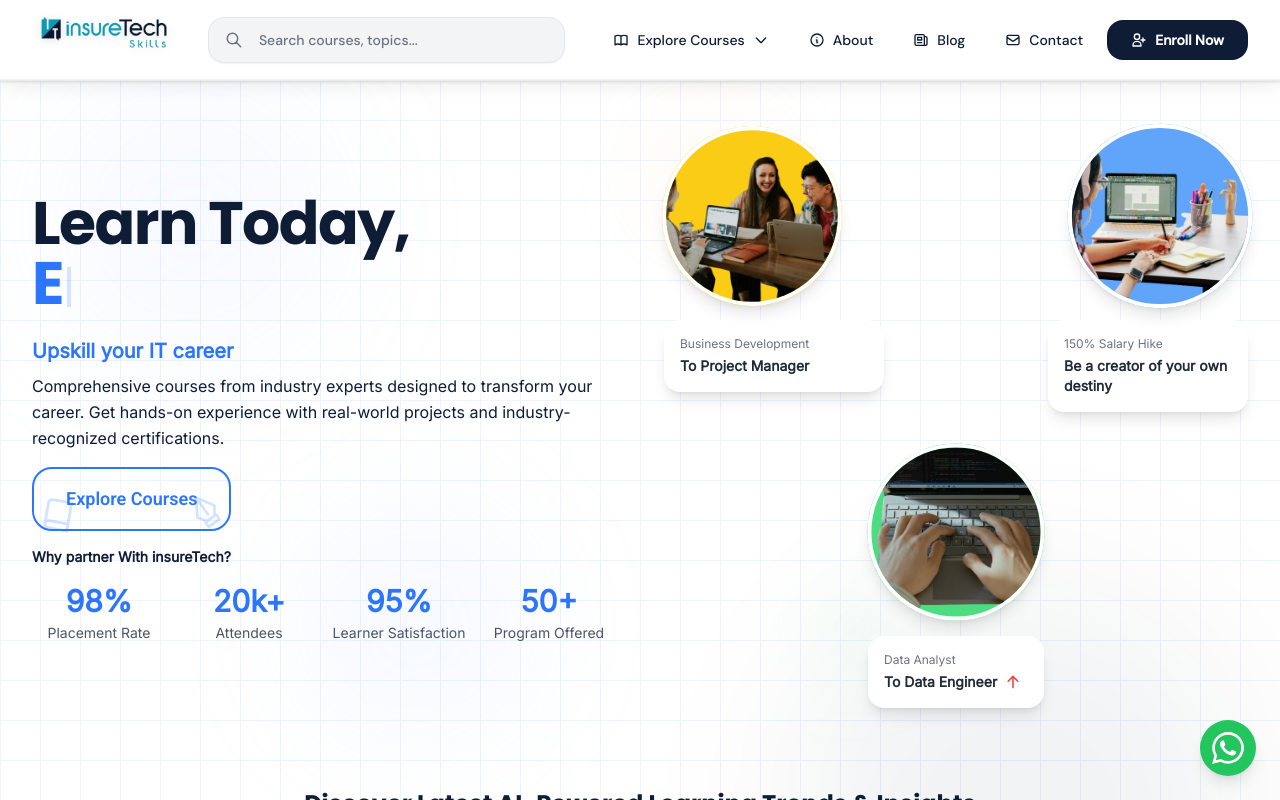
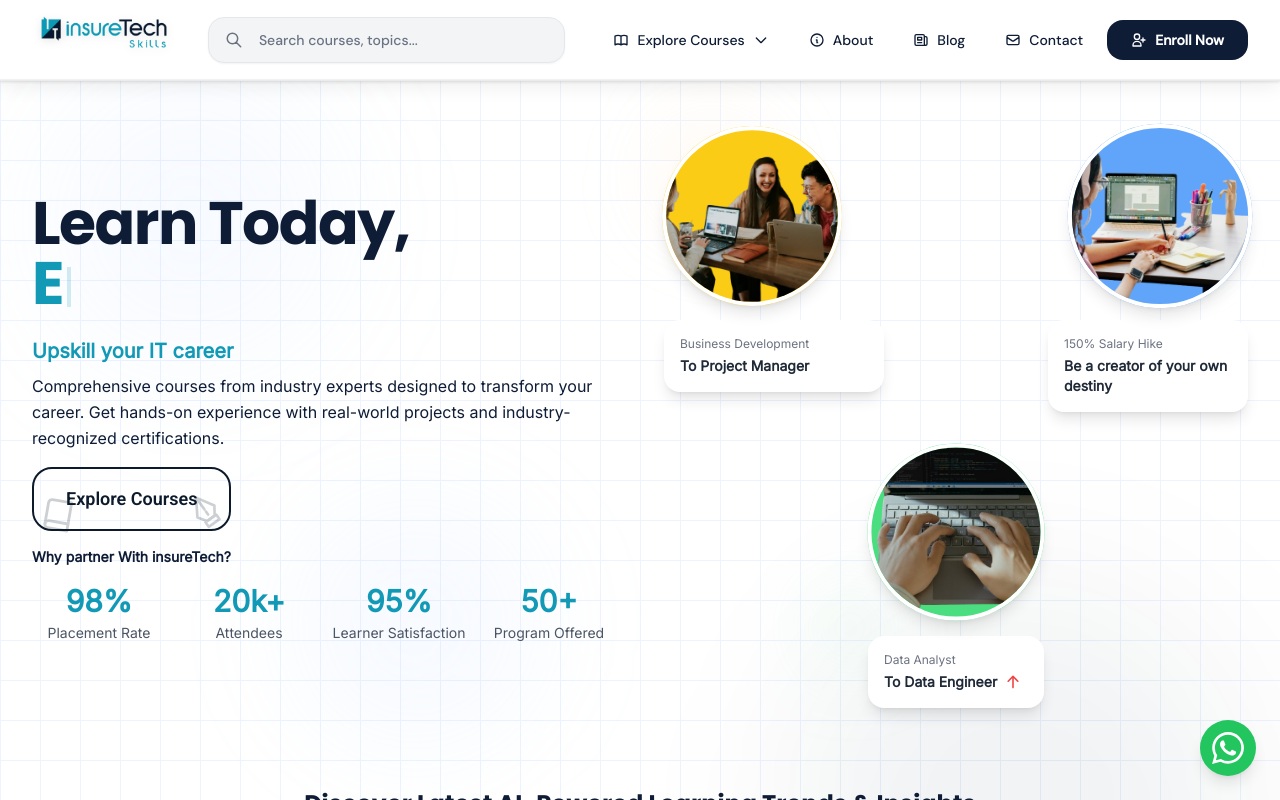
Before and after one commit to ritik0420/insureTech, a Next.js app: page / in a window 1280 px wide. Shown: the top 800 px of the page. Built offline with nearby package versions, Linux system fonts and the light colour scheme.

Commit message:
changed texts according to logo

```diff
--- a/components/HeroSection.js
+++ b/components/HeroSection.js
@@ -235,14 +235,14 @@ export default function HeroSection() {
               </motion.span>
               <br />
               <motion.span
-                className="inline-block text-[#2B75FF]"
+                className="inline-block text-[#1199B6]"
                 initial={{ opacity: 0, x: -20 }}
                 animate={{ opacity: 1, x: 0 }}
                 transition={{ duration: 0.6, delay: 0.6 }}
               >
                 {cyclingText}
                 <motion.span
-                  className="inline-block w-1 h-8 lg:h-10 bg-[#2B75FF] ml-1 align-middle"
+                  className="inline-block w-1 h-8 lg:h-10 bg-[#1199B6] ml-1 align-middle"
                   animate={{ opacity: [1, 0, 1] }}
                   transition={{
                     duration: 0.8,
@@ -253,7 +253,7 @@ export default function HeroSection() {
               </motion.span>
             </h1>
             <motion.p
-              className="text-xl text-[#2B75FF] mb-2 font-semibold"
+              className="text-xl text-[#1199B6] mb-2 font-semibold"
               initial={{ opacity: 0, y: 20 }}
               animate={{ opacity: 1, y: 0 }}
               transition={{ duration: 0.6, delay: 0.8 }}
@@ -261,7 +261,7 @@ export default function HeroSection() {
               {displayedText}
               {isTyping && (
                 <motion.span
-                  className="inline-block w-0.5 h-6 bg-[#2B75FF] ml-1"
+                  className="inline-block w-0.5 h-6 bg-[#1199B6] ml-1"
                   animate={{ opacity: [1, 0, 1] }}
                   transition={{
                     duration: 0.8,
@@ -287,7 +287,7 @@ export default function HeroSection() {
               whileHover={{ scale: 1.05 }}
               whileTap={{ scale: 0.95 }}
             >
-              <Button href="/courses" size="lg" variant="outline" className="relative overflow-visible group">
+              <Button href="/courses" size="lg" variant="outline" className="relative overflow-visible group !text-[#0C1A2B] !border-[#0C1A2B] hover:!bg-[#0C1A2B] hover:!text-white">
                 {/* Decorative background elements inside button */}
                 <motion.div
                   className="absolute left-2 top-1/2 -translate-y-1/2 w-8 h-8 opacity-20 pointer-events-none"
@@ -301,7 +301,7 @@ export default function HeroSection() {
                     ease: "easeInOut",
                   }}
                 >
-                  <svg viewBox="0 0 24 24" fill="none" className="w-full h-full text-[#2B75FF] group-hover:text-white transition-colors duration-300">
+                  <svg viewBox="0 0 24 24" fill="none" className="w-full h-full text-[#0C1A2B] group-hover:text-white transition-colors duration-300">
                     <path d="M4 19.5A2.5 2.5 0 0 1 6.5 17H20" stroke="currentColor" strokeWidth="2" strokeLinecap="round" strokeLinejoin="round"/>
                     <path d="M6.5 2H20v20H6.5A2.5 2.5 0 0 1 4 19.5v-15A2.5 2.5 0 0 1 6.5 2z" stroke="currentColor" strokeWidth="2" strokeLinecap="round" strokeLinejoin="round"/>
                   </svg>
@@ -319,7 +319,7 @@ export default function HeroSection() {
                     delay: 0.5,
                   }}
                 >
-                  <svg viewBox="0 0 24 24" fill="none" className="w-full h-full text-[#2B75FF] group-hover:text-white transition-colors duration-300">
+                  <svg viewBox="0 0 24 24" fill="none" className="w-full h-full text-[#0C1A2B] group-hover:text-white transition-colors duration-300">
                     <path d="M12 19l7-7 3 3-7 7-3-3z" stroke="currentColor" strokeWidth="2" strokeLinecap="round" strokeLinejoin="round"/>
                     <path d="M18 13l-1.5-7.5L2 2l3.5 14.5L13 18l5-5z" stroke="currentColor" strokeWidth="2" strokeLinecap="round" strokeLinejoin="round"/>
                     <path d="M2 2l7.586 7.586" stroke="currentColor" strokeWidth="2" strokeLinecap="round" strokeLinejoin="round"/>
@@ -345,7 +345,7 @@ export default function HeroSection() {
                   animate={{ opacity: 1, scale: 1 }}
                   transition={{ duration: 0.4, delay: 1.5 }}
                 >
-                  <div className="text-2xl md:text-3xl font-bold text-[#2B75FF]">
+                  <div className="text-2xl md:text-3xl font-bold text-[#1199B6]">
                     {placementRate}%
                   </div>
                   <p className="text-xs md:text-sm text-gray-600 mt-1">Placement Rate</p>
@@ -356,7 +356,7 @@ export default function HeroSection() {
                   animate={{ opacity: 1, scale: 1 }}
                   transition={{ duration: 0.4, delay: 1.6 }}
                 >
-                  <div className="text-2xl md:text-3xl font-bold text-[#2B75FF]">
+                  <div className="text-2xl md:text-3xl font-bold text-[#1199B6]">
                     {attendees}k+
                   </div>
                   <p className="text-xs md:text-sm text-gray-600 mt-1">Attendees</p>
@@ -367,7 +367,7 @@ export default function HeroSection() {
                   animate={{ opacity: 1, scale: 1 }}
                   transition={{ duration: 0.4, delay: 1.7 }}
                 >
-                  <div className="text-2xl md:text-3xl font-bold text-[#2B75FF]">
+                  <div className="text-2xl md:text-3xl font-bold text-[#1199B6]">
                     {learnerSatisfaction}%
                   </div>
                   <p className="text-xs md:text-sm text-gray-600 mt-1">Learner Satisfaction</p>
@@ -378,7 +378,7 @@ export default function HeroSection() {
                   animate={{ opacity: 1, scale: 1 }}
                   transition={{ duration: 0.4, delay: 1.8 }}
                 >
-                  <div className="text-2xl md:text-3xl font-bold text-[#2B75FF]">
+                  <div className="text-2xl md:text-3xl font-bold text-[#1199B6]">
                     {programOffered}+
                   </div>
                   <p className="text-xs md:text-sm text-gray-600 mt-1">Program Offered</p>
```
